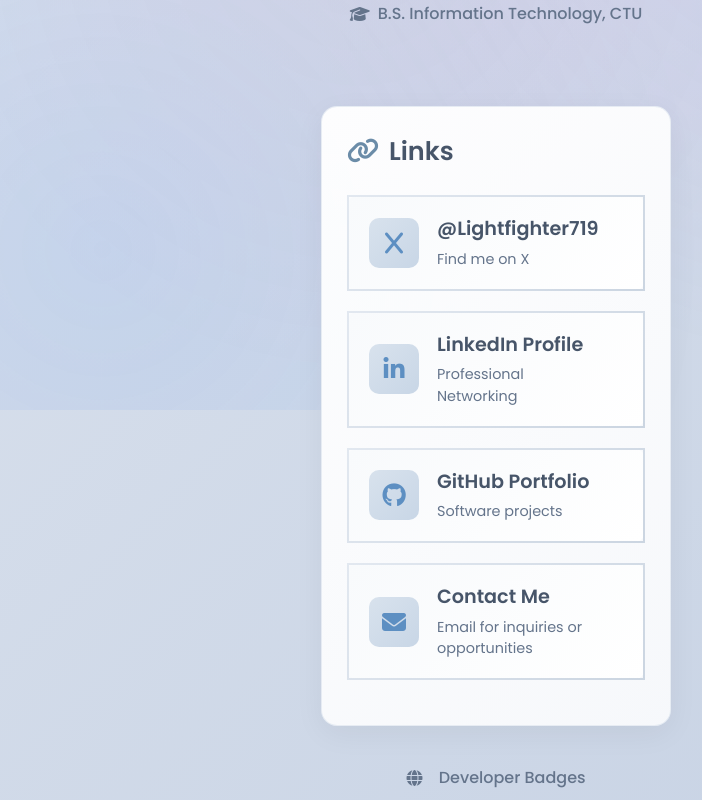
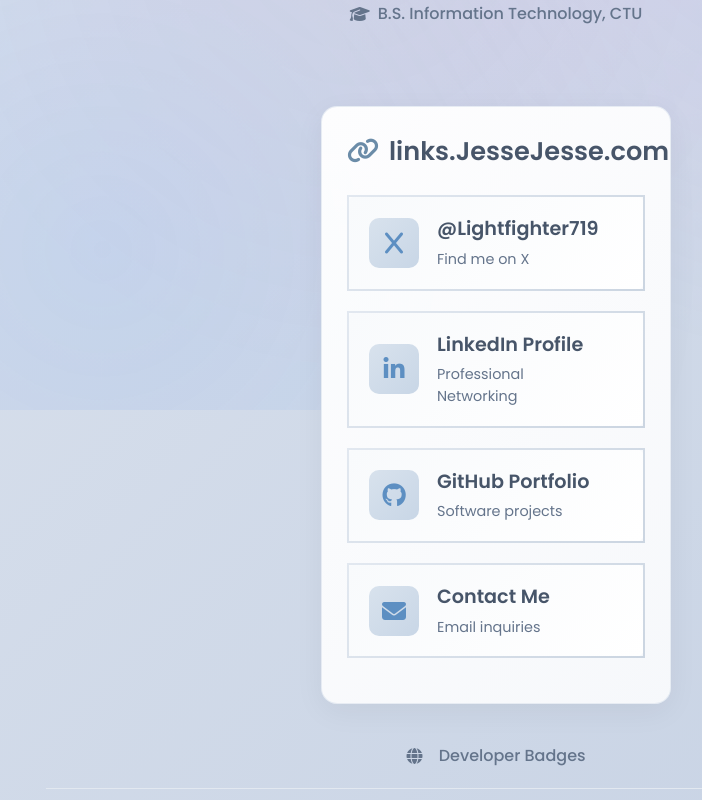
Before and after one commit to sudo-self/links, a Next.js app: page / in a window 1280 px wide. Shown: the part 400-1200 px from the top of the page, without its empty margins (144-846 px from the left). Built offline with nearby package versions, Linux system fonts and the light colour scheme; no server answers; the database is empty.

Commit message:
Update page.tsx

```diff
--- a/app/page.tsx
+++ b/app/page.tsx
@@ -785,7 +785,7 @@ export default function Home() {
 
         <div className="content">
           <div className="links-section">
-            <h2 className="section-title"><i className="fas fa-link"></i>Links</h2>
+            <h4 className="section-title"><i className="fas fa-link"></i>links.JesseJesse.com</h4>
 
             <a
               href="https://x.com/lightfighter719"
@@ -873,7 +873,7 @@ export default function Home() {
               </div>
               <div className="link-text">
                 <div className="link-title">Contact Me</div>
-                <div className="link-description">Email for inquiries or opportunities</div>
+                <div className="link-description">Email inquiries</div>
               </div>
               <div className="link-arrow">
                 <i className="fas fa-arrow-right"></i>
```
